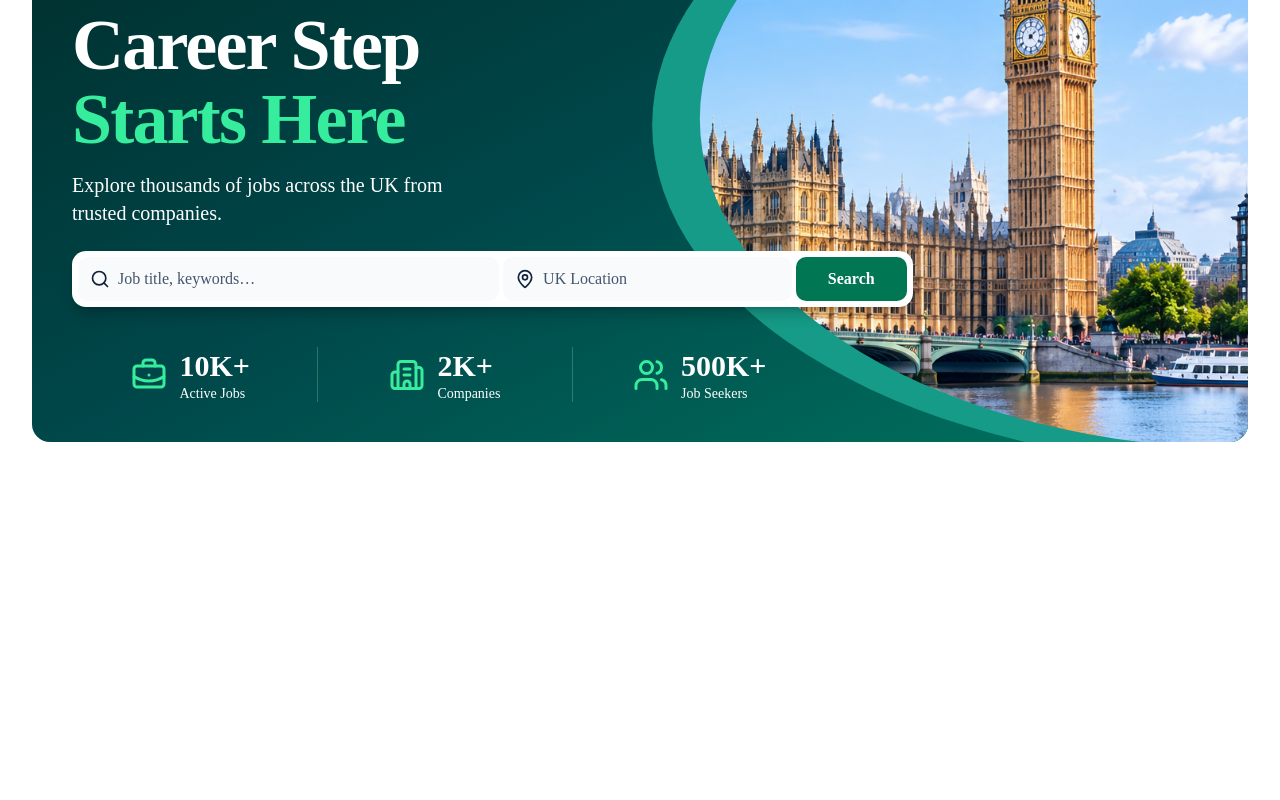
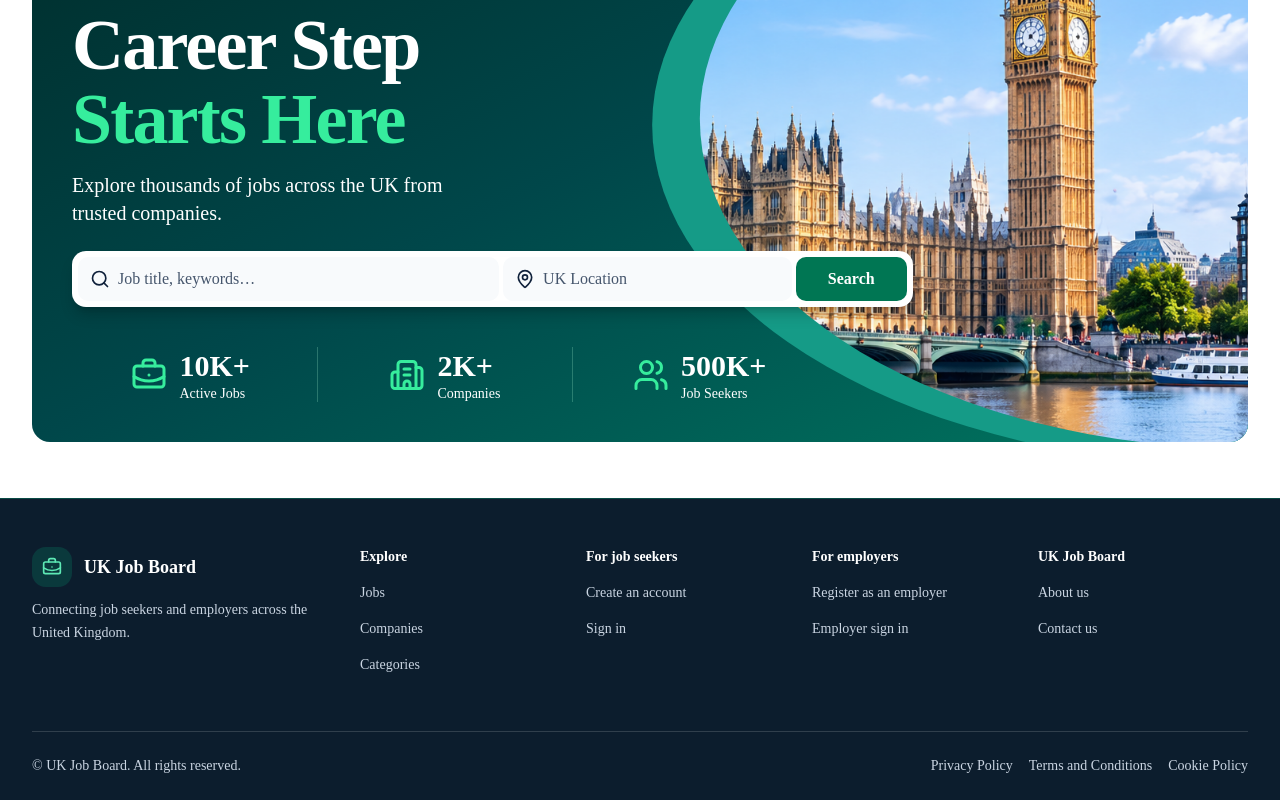
Before and after one commit to nahid1838/UK-Job-Board-Frontend, a Next.js app: page / in a window 1280 px wide. Shown: the part 257-1057 px from the top of the page. Before the commit the page ends 800 px from the top, so only its background shows below. Built offline with nearby package versions, Linux system fonts and the light colour scheme.

Commit message:
Footer complete

```diff
--- a/src/app/page.tsx
+++ b/src/app/page.tsx
@@ -1,5 +1,6 @@
 import { HomeBanner } from "@/components/home/home-banner";
 import { Navbar } from "@/components/shared/navbar";
+import { Footer } from "@/components/shared/footer";
 
 export default function Home() {
   return (
@@ -8,6 +9,7 @@ export default function Home() {
       <main className="flex-1 sm:px-4 sm:pt-3 lg:px-8">
         <HomeBanner />
       </main>
+      <Footer />
     </>
   );
 }
--- a/src/components/home/home-banner.tsx
+++ b/src/components/home/home-banner.tsx
@@ -15,7 +15,7 @@ export function HomeBanner() {
       aria-labelledby="home-banner-title"
       className="relative isolate mx-auto max-w-7xl overflow-hidden bg-linear-to-br from-[#002b29] via-[#00474a] to-[#00765f] text-white sm:rounded-2xl"
     >
-      <div className="relative z-10 px-5 pt-8 sm:px-10 sm:pt-11 md:pt-12 lg:pt-14">
+      <div className="relative z-10 px-5 pt-8 motion-safe:animate-in motion-safe:fade-in-75 motion-safe:slide-in-from-bottom-2 motion-safe:duration-500 sm:px-10 sm:pt-11 md:pt-12 lg:pt-14">
         <p className="mb-4 hidden w-fit items-center gap-2 rounded-full bg-[#08634f] px-3 py-1.5 text-sm font-semibold sm:flex">
           <span aria-hidden="true">🇬🇧</span> Find Your Dream Job in the UK
         </p>
--- /dev/null
+++ b/src/components/shared/footer.tsx
@@ -0,0 +1,89 @@
+import { BriefcaseBusiness } from "lucide-react";
+import Link from "next/link";
+
+const footerGroups = [
+  {
+    title: "Explore",
+    links: [
+      { label: "Jobs", href: "/jobs" },
+      { label: "Companies", href: "/companies" },
+      { label: "Categories", href: "/categories" },
+    ],
+  },
+  {
+    title: "For job seekers",
+    links: [
+      { label: "Create an account", href: "/register?role=seeker" },
+      { label: "Sign in", href: "/login" },
+    ],
+  },
+  {
+    title: "For employers",
+    links: [
+      { label: "Register as an employer", href: "/register?role=employer" },
+      { label: "Employer sign in", href: "/login" },
+    ],
+  },
+  {
+    title: "UK Job Board",
+    links: [
+      { label: "About us", href: "/about" },
+      { label: "Contact us", href: "/contact" },
+    ],
+  },
+];
+
+const legalLinks = [
+  { label: "Privacy Policy", href: "/privacy" },
+  { label: "Terms and Conditions", href: "/terms" },
+  { label: "Cookie Policy", href: "/cookies" },
+];
+
+const focusStyle = "rounded-sm focus-visible:outline-2 focus-visible:outline-offset-4 focus-visible:outline-emerald-300";
+const linkStyle = `${focusStyle} inline-flex min-h-9 items-center text-sm text-slate-300 hover:text-emerald-300 motion-safe:transition-colors`;
+
+function FooterLinks({ links }: { links: { label: string; href: string }[] }) {
+  return links.map(({ label, href }) => (
+    <li key={href}>
+      <Link href={href} className={linkStyle}>{label}</Link>
+    </li>
+  ));
+}
+
+export function Footer() {
+  return (
+    <footer className="mt-10 border-t border-emerald-400/25 bg-[#0c1d2d] text-white sm:mt-14">
+      <div className="mx-auto max-w-7xl px-5 sm:px-8">
+        <div className="grid gap-8 py-10 lg:grid-cols-[minmax(12rem,1fr)_3fr] lg:py-12">
+          <div>
+            <Link href="/" className={`${focusStyle} inline-flex items-center gap-3 text-lg font-bold`}>
+              <span className="grid size-10 place-items-center rounded-xl bg-emerald-400/15 text-emerald-300">
+                <BriefcaseBusiness aria-hidden="true" className="size-5" />
+              </span>
+              UK Job Board
+            </Link>
+            <p className="mt-3 max-w-xs text-sm leading-relaxed text-slate-300">
+              Connecting job seekers and employers across the United Kingdom.
+            </p>
+          </div>
+
+          <nav aria-label="Footer navigation" className="grid grid-cols-2 gap-x-4 gap-y-6 sm:grid-cols-4">
+            {footerGroups.map(({ title, links }) => (
+              <div key={title}>
+                <h2 className="mb-2 text-sm font-semibold">{title}</h2>
+                <ul><FooterLinks links={links} /></ul>
+              </div>
+            ))}
+          </nav>
+        </div>
+
+        <div className="flex flex-col gap-2 border-t border-white/15 py-4 sm:flex-row sm:flex-wrap sm:items-center sm:justify-between">
+          <p className="text-sm text-slate-300">© UK Job Board. All rights reserved.</p>
+          <nav aria-label="Legal">
+            <ul className="flex flex-wrap gap-x-4"><FooterLinks links={legalLinks} /></ul>
+          </nav>
+        </div>
+      </div>
+    </footer>
+  );
+}
```
